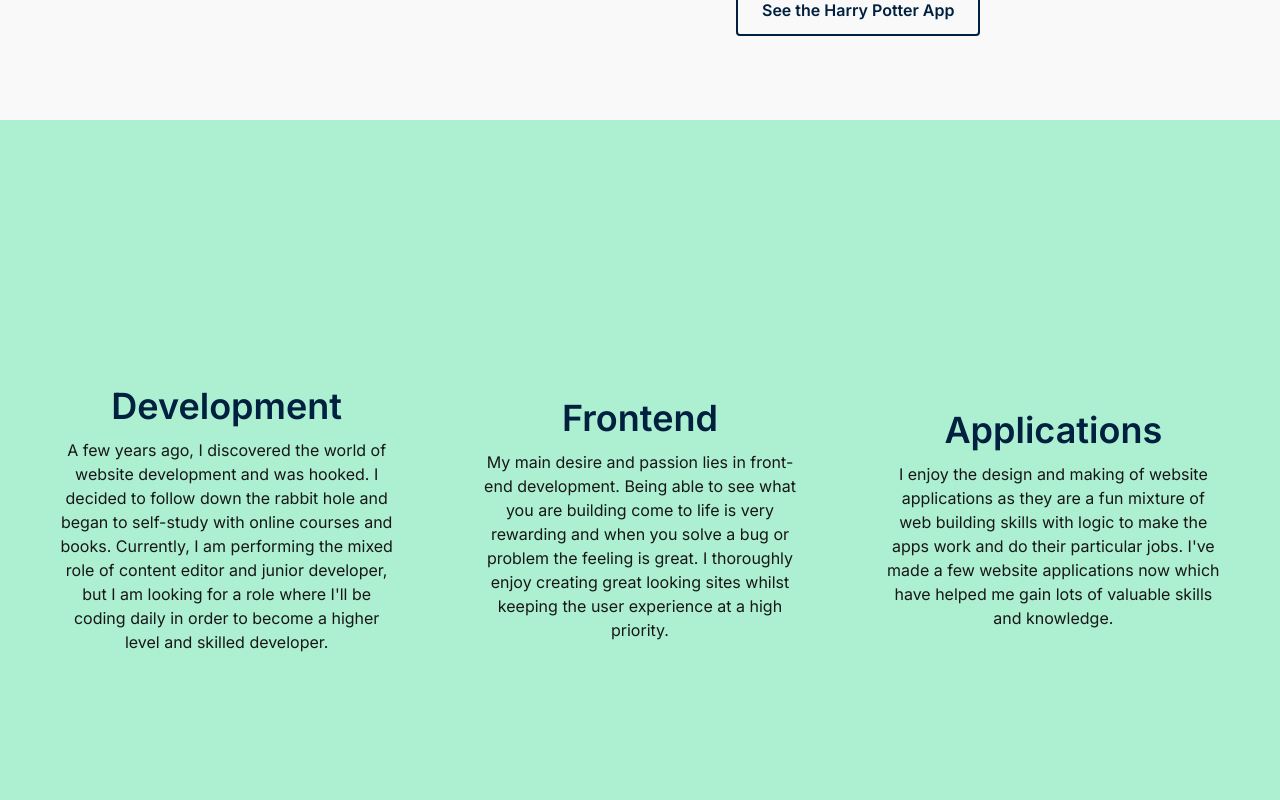
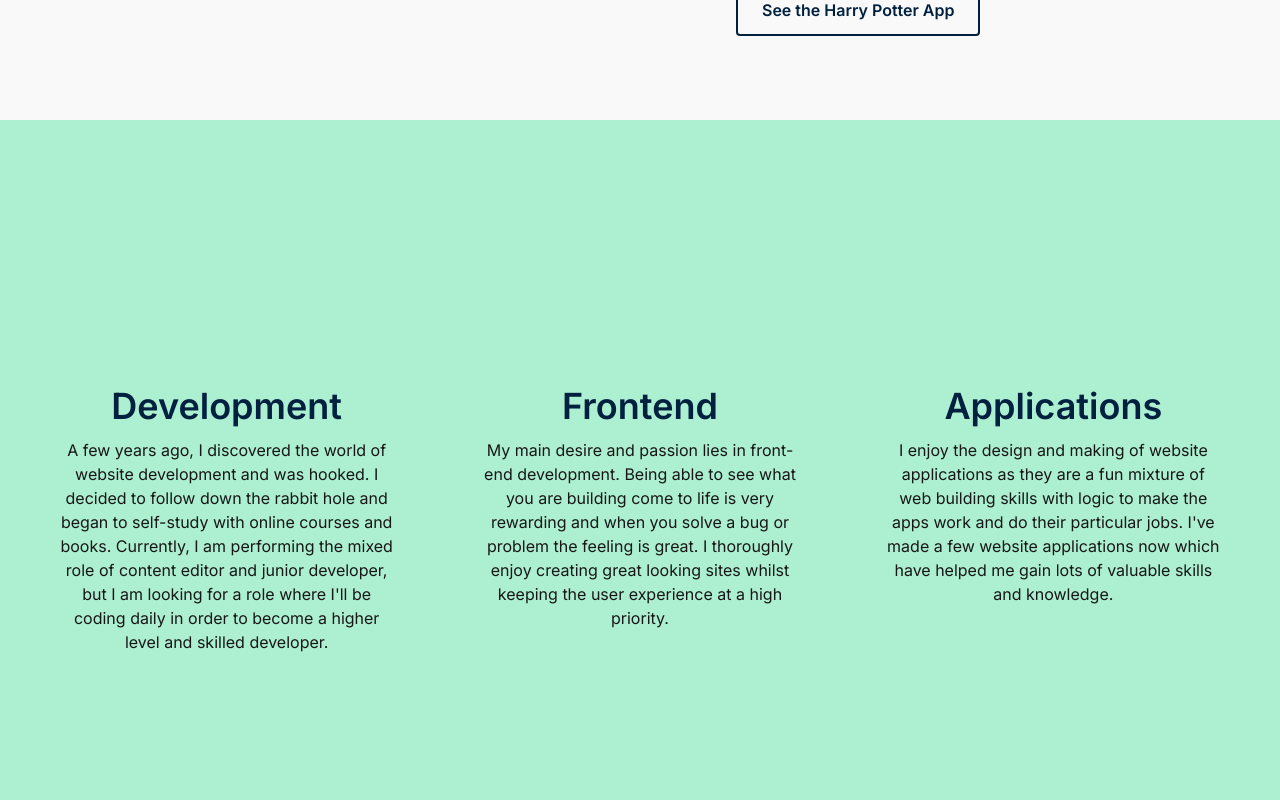
Before and after one commit to Danbulance/Personal-Portfolio, a Next.js app: page / in a window 1280 px wide. Shown: the part 1320-2120 px from the top of the page. Built offline with nearby package versions, Linux system fonts and the light colour scheme.

Commit message:
three col section alignment

```diff
--- a/src/app/components/ThreeColumn.jsx
+++ b/src/app/components/ThreeColumn.jsx
@@ -39,8 +39,9 @@ export default function ThreeColumn() {
   }, []);
 
   return (
-    <div ref={firstSlideRef} className="inner h-full">
-      <div className="flex justify-evenly h-full items-center md:flex-nowrap flex-wrap md:py-0 py-10">
+    <div ref={firstSlideRef} className="inner h-full flex items-center">
+      <div className="max-w-full">
+        <div className="flex justify-evenly h-full items-start md:flex-nowrap flex-wrap md:py-0 py-10">
           <div ref={leftColRef} className="px-10 md:py-0 py-5 text-center md:w-1/3 w-full opacity-0 translate-y-12">
             <SingleCol
               title="Development"
@@ -63,5 +64,6 @@ export default function ThreeColumn() {
           </div>
         </div>
       </div>
+    </div>
   );
 }
```
Lines whose indentation alone changed are shown as unchanged.
